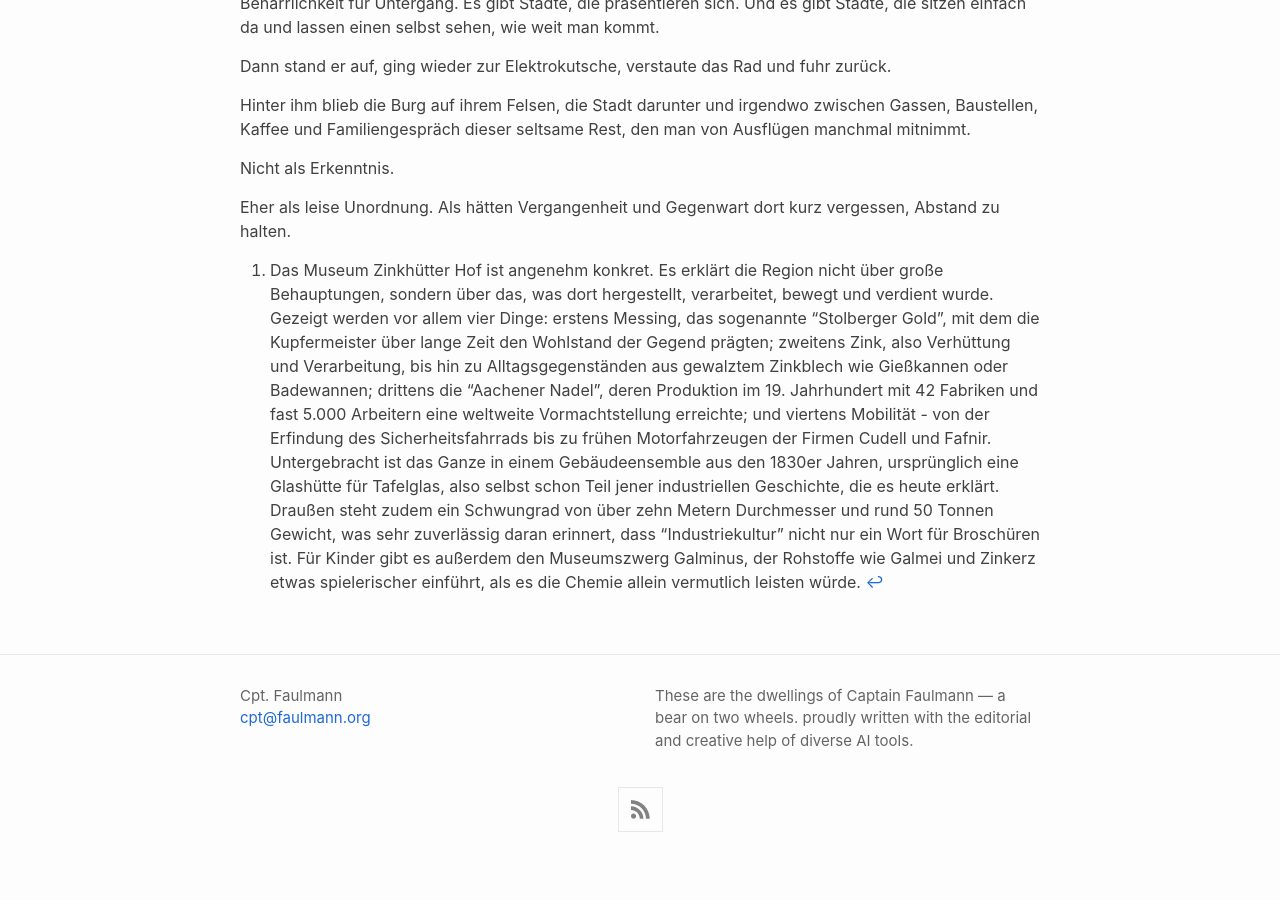
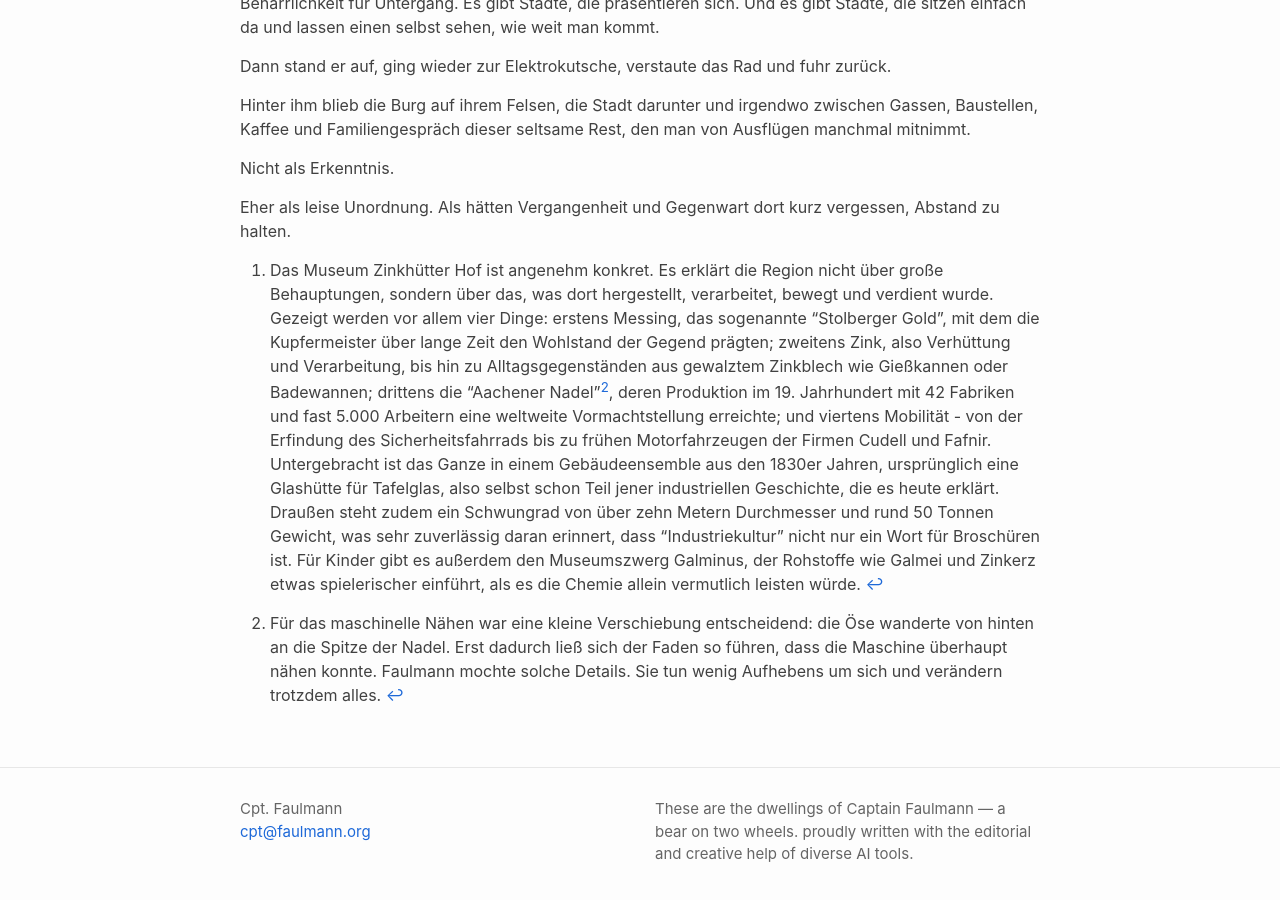
Before and after one commit to cgars/faulmann, a Jekyll site: the page built from _posts/2026-04-14-stolberg.md, in a window 1280 px wide and 900 px high, scrolled down 3073 px. Built offline with Jekyll 4.4.1, drawn with Linux system fonts in a browser that asks for light colours; before the commit the page ends 3940 px from its top, so only the background shows below that; some of the changed text lies outside the part shown.

Commit message:
Enhance Stolberg post with link and details
Updated Stolberg post to include a link and additional detail about the Aachener Nadel.

```diff
--- a/_posts/2026-04-14-stolberg.md
+++ b/_posts/2026-04-14-stolberg.md
@@ -10,7 +10,7 @@
 
 So nannte er das Fahrzeug inzwischen, nicht weil es besonders poetisch gewesen wäre, sondern weil "neues Auto" nach zu viel Prospekt klang und "Elektroauto" immer so sprach, als wolle es gleich noch etwas über Ladeleistung erzählen. Sie fuhr sehr ordentlich, sehr leise und mit jener unaufdringlichen Selbstzufriedenheit, die neue Dinge oft haben, bevor der Alltag beginnt.
 
-Es war früh, die Straßen noch halb bei sich, und Stolberg lag in dieser Entfernung, die für einen Ausflug gerade richtig ist: weit genug, dass man das Haus verlässt, und nah genug, dass man nicht gleich sein ganzes Leben mitnehmen muss.
+Es war früh, die Straßen noch halb bei sich, und [Stolberg](/reports/stolberg.html) lag in dieser Entfernung, die für einen Ausflug gerade richtig ist: weit genug, dass man das Haus verlässt, und nah genug, dass man nicht gleich sein ganzes Leben mitnehmen muss.
 
 Das Rad lag hinten drin.
 
@@ -92,4 +92,5 @@
 
 Eher als leise Unordnung. Als hätten Vergangenheit und Gegenwart dort kurz vergessen, Abstand zu halten.
 
-[^1]: Das Museum Zinkhütter Hof ist angenehm konkret. Es erklärt die Region nicht über große Behauptungen, sondern über das, was dort hergestellt, verarbeitet, bewegt und verdient wurde. Gezeigt werden vor allem vier Dinge: erstens Messing, das sogenannte "Stolberger Gold", mit dem die Kupfermeister über lange Zeit den Wohlstand der Gegend prägten; zweitens Zink, also Verhüttung und Verarbeitung, bis hin zu Alltagsgegenständen aus gewalztem Zinkblech wie Gießkannen oder Badewannen; drittens die "Aachener Nadel", deren Produktion im 19. Jahrhundert mit 42 Fabriken und fast 5.000 Arbeitern eine weltweite Vormachtstellung erreichte; und viertens Mobilität - von der Erfindung des Sicherheitsfahrrads bis zu frühen Motorfahrzeugen der Firmen Cudell und Fafnir. Untergebracht ist das Ganze in einem Gebäudeensemble aus den 1830er Jahren, ursprünglich eine Glashütte für Tafelglas, also selbst schon Teil jener industriellen Geschichte, die es heute erklärt. Draußen steht zudem ein Schwungrad von über zehn Metern Durchmesser und rund 50 Tonnen Gewicht, was sehr zuverlässig daran erinnert, dass "Industriekultur" nicht nur ein Wort für Broschüren ist. Für Kinder gibt es außerdem den Museumszwerg Galminus, der Rohstoffe wie Galmei und Zinkerz etwas spielerischer einführt, als es die Chemie allein vermutlich leisten würde.
+[^1]: Das Museum Zinkhütter Hof ist angenehm konkret. Es erklärt die Region nicht über große Behauptungen, sondern über das, was dort hergestellt, verarbeitet, bewegt und verdient wurde. Gezeigt werden vor allem vier Dinge: erstens Messing, das sogenannte "Stolberger Gold", mit dem die Kupfermeister über lange Zeit den Wohlstand der Gegend prägten; zweitens Zink, also Verhüttung und Verarbeitung, bis hin zu Alltagsgegenständen aus gewalztem Zinkblech wie Gießkannen oder Badewannen; drittens die "Aachener Nadel"[^2], deren Produktion im 19. Jahrhundert mit 42 Fabriken und fast 5.000 Arbeitern eine weltweite Vormachtstellung erreichte; und viertens Mobilität - von der Erfindung des Sicherheitsfahrrads bis zu frühen Motorfahrzeugen der Firmen Cudell und Fafnir. Untergebracht ist das Ganze in einem Gebäudeensemble aus den 1830er Jahren, ursprünglich eine Glashütte für Tafelglas, also selbst schon Teil jener industriellen Geschichte, die es heute erklärt. Draußen steht zudem ein Schwungrad von über zehn Metern Durchmesser und rund 50 Tonnen Gewicht, was sehr zuverlässig daran erinnert, dass "Industriekultur" nicht nur ein Wort für Broschüren ist. Für Kinder gibt es außerdem den Museumszwerg Galminus, der Rohstoffe wie Galmei und Zinkerz etwas spielerischer einführt, als es die Chemie allein vermutlich leisten würde.
+[^2]: Für das maschinelle Nähen war eine kleine Verschiebung entscheidend: die Öse wanderte von hinten an die Spitze der Nadel. Erst dadurch ließ sich der Faden so führen, dass die Maschine überhaupt nähen konnte. Faulmann mochte solche Details. Sie tun wenig Aufhebens um sich und verändern trotzdem alles.
```
